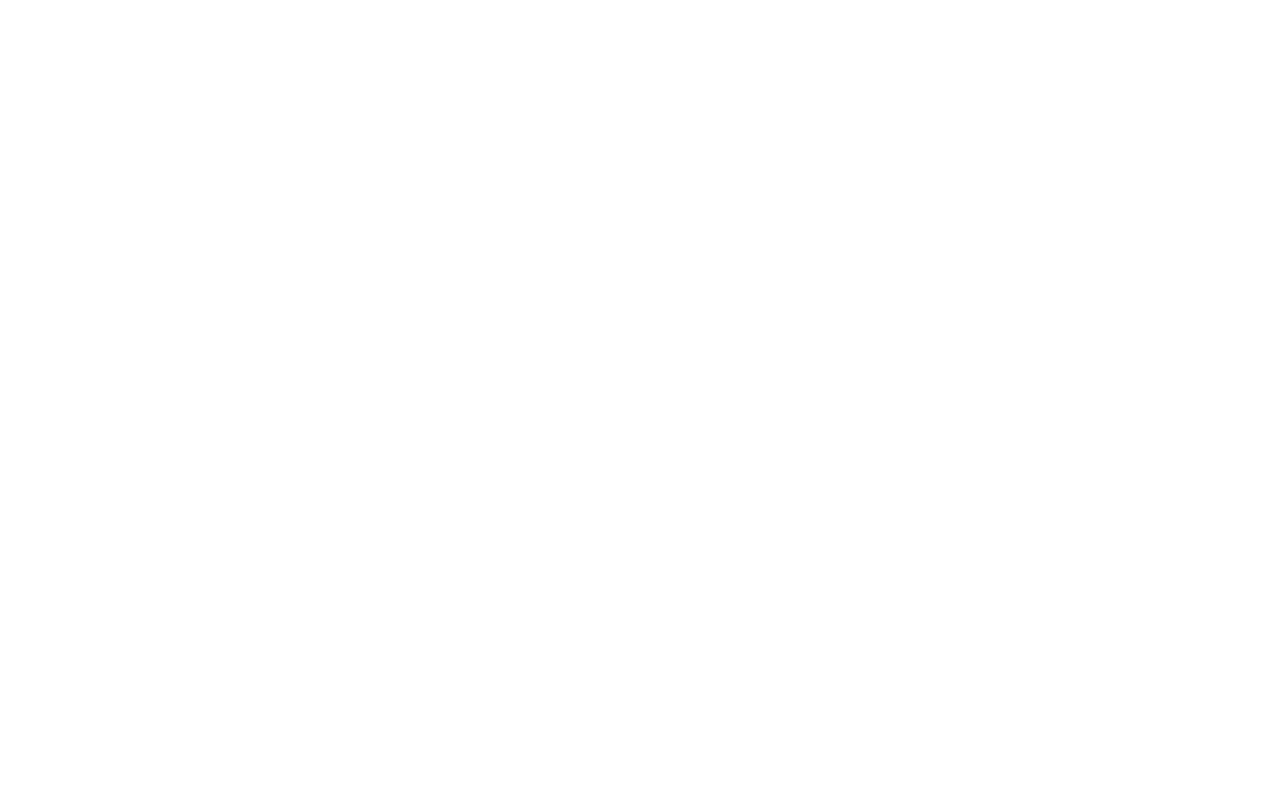
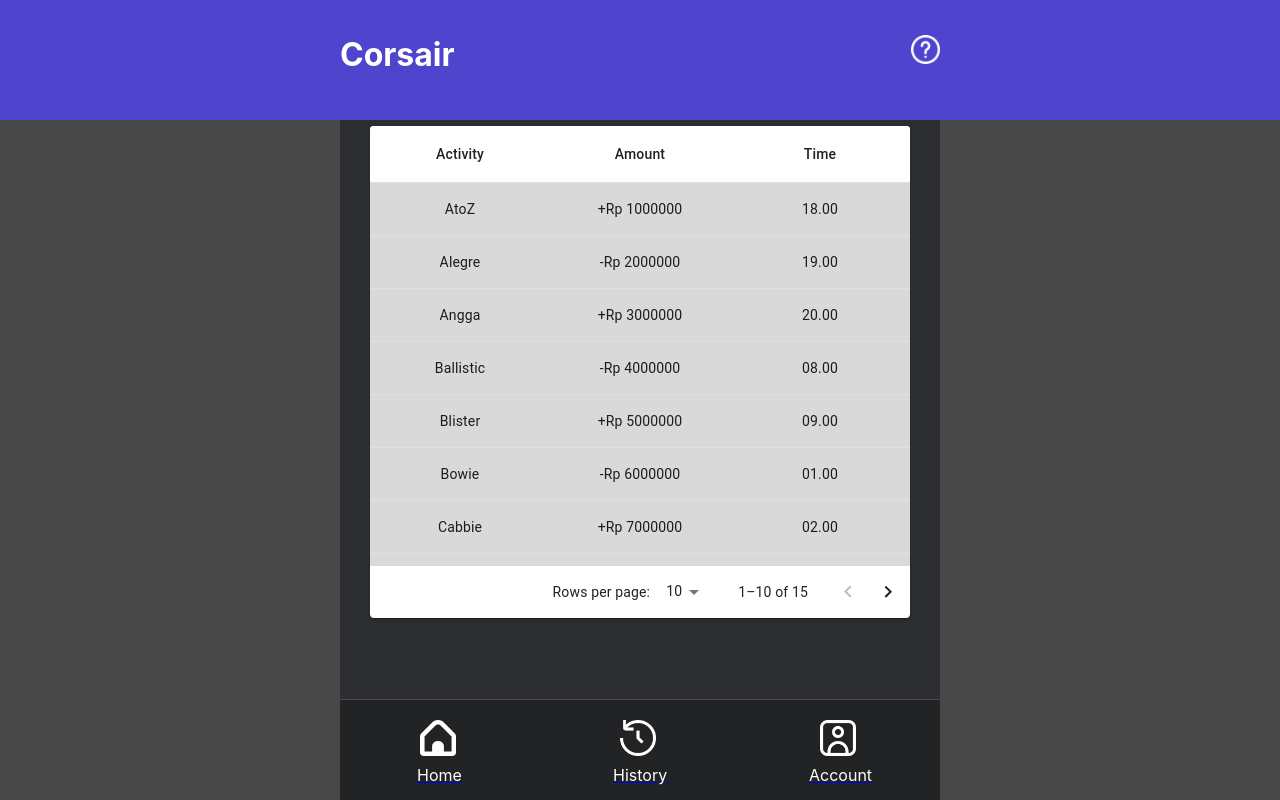
Before and after one commit to GungdeAngga/react-ta, a React (Create React App) app: page /HistoryPage in a window 1280 px wide. Before the commit this address had no page. Built offline with nearby package versions, Linux system fonts and the light colour scheme.

Commit message:
history page done

```diff
--- a/src/App.js
+++ b/src/App.js
@@ -2,6 +2,7 @@
 import "./App.css"
 import AccountPage from "./views/AccountPage";
 import AdminPage from "./views/AdminPage";
+import HistoryPage from "./views/HistoryPage";
 import HomePage from "./views/HomePage";
 import LoginPage from "./views/LoginPage";
 import RegisterPage from "./views/RegisterPage";
@@ -20,6 +21,7 @@
         <Route path="/LoginPage" element={<LoginPage />} />
         <Route path="/RegisterPage" element={<RegisterPage />} />
         <Route path="/AccountPage" element={<AccountPage />} />
+        <Route path="/HistoryPage" element={<HistoryPage />} />
         <Route path="/AdminPage" element={<AdminPage />} />
       </Routes>
     </BrowserRouter>
--- a/src/components/Footer/FooterWeb.js
+++ b/src/components/Footer/FooterWeb.js
@@ -33,7 +33,7 @@
                         <span className='caption' style={{ paddingLeft: "77px", }}>Home</span>
                     </Link>
 
-                    <Link to="/" className='btn1' >
+                    <Link to="/HistoryPage" className='btn1' >
                         <img src='./assets/time-past-free-icon-font.png' alt="History" style={style.Button} />
                         <span className='caption' style={{ paddingLeft: "73px", }}>History</span>
                     </Link>
--- /dev/null
+++ b/src/components/HistoryWeb.js
@@ -0,0 +1,149 @@
+import React from 'react'
+import Paper from '@mui/material/Paper';
+import Table from '@mui/material/Table';
+import TableBody from '@mui/material/TableBody';
+import TableCell from '@mui/material/TableCell';
+import TableContainer from '@mui/material/TableContainer';
+import TableHead from '@mui/material/TableHead';
+import TablePagination from '@mui/material/TablePagination';
+import TableRow from '@mui/material/TableRow';
+
+const style = {
+    MainContent: {
+      height: "100%",
+      display: "flex",
+      backgroundColor: "#484848",
+      minHeight: "100vh",
+    },
+    Content: {
+      background: "#2C2D30",
+      margin: "auto",
+      padding: "30px",
+      paddingTop: "50px",
+      width: "540px",
+      height: "680px",
+    },
+    list:{
+        fontSize: "30px",
+        margin: "42.5%",
+      },
+}
+
+const columns = [
+    { id: 'activity',
+      label: 'Activity',
+      minWidth: 100,
+      align: 'center',
+    },
+
+    {
+      id: 'amount',
+      label: 'Amount',
+      minWidth: 100,
+      align: 'center',
+    },
+
+    {
+      id: 'time',
+      label: 'Time',
+      minWidth: 100,
+      align: 'center',
+    },
+  ];
+
+  function createData(activity, amount, time) {
+    return { activity, amount, time };
+  }
+
+  const rows = [
+    createData('AtoZ', '+Rp 1000000', '18.00'), //kalau tf ke orang status uangnya ada tanda minus
+    createData('Alegre', '-Rp 2000000', '19.00'), //kalai di tf sama orang status uangnya ada tanda plus
+    createData('Angga', '+Rp 3000000', '20.00'),
+    createData('Ballistic', '-Rp 4000000', '08.00'),
+    createData('Blister', '+Rp 5000000', '09.00'),
+    createData('Bowie', '-Rp 6000000', '01.00'),
+    createData('Cabbie', '+Rp 7000000', '02.00'),
+    createData('Irlon', '-Rp 8000000', '03.00'),
+    createData('Mexas', '+Rp 9000000', '04.00'),
+    createData('Jars', '-Rp 10000000', '05.00'),
+    createData('France', '+Rp 20000000','06.00'),
+    createData('Desmon', '-Rp 30000000','07.00'),
+    createData('Ivan', '+Rp 40000000', '08.00'),
+    createData('Flack', '-Rp 50000000', '09.00'),
+    createData('Jakku', '+Rp 60000000', '13.00'),
+  ];
+
+export default function HistoryWeb() {
+
+    const [page, setPage] = React.useState(0);
+    const [rowsPerPage, setRowsPerPage] = React.useState(10);
+
+    const handleChangePage = (event, newPage) => {
+      setPage(newPage);
+    };
+
+    const handleChangeRowsPerPage = (event) => {
+      setRowsPerPage(+event.target.value);
+      setPage(0);
+    };
+
+  return (
+    <div style={style.MainContent}>
+        <div style={style.Content}>
+
+        <span style={style.list}>History</span>
+        <div><br/></div>
+
+        <Paper sx={{ width: '100%', overflow: 'hidden' }}>
+        <TableContainer sx={{ maxHeight: 440, background: '#D9D9D9' }}>
+            <Table stickyHeader aria-label="sticky table">
+            <TableHead>
+                <TableRow>
+                {columns.map((column) => (
+                    <TableCell
+                    key={column.id}
+                    align={column.align}
+                    style={{ minWidth: column.minWidth }}
+                    >
+                    {column.label}
+                    </TableCell>
+                ))}
+                </TableRow>
+            </TableHead>
+            <TableBody>
+                {rows
+                .slice(page * rowsPerPage, page * rowsPerPage + rowsPerPage)
+                .map((row) => {
+                    return (
+                    <TableRow hover role="checkbox" tabIndex={-1} key={row.code}>
+                        {columns.map((column) => {
+                        const value = row[column.id];
+                        return (
+                            <TableCell key={column.id} align={column.align}>
+                            {column.format && typeof value === 'number'
+                                ? column.format(value)
+                                : value}
+                            </TableCell>
+                        );
+                        })}
+                    </TableRow>
+                    );
+                })}
+            </TableBody>
+            </Table>
+        </TableContainer>
+        <TablePagination
+            rowsPerPageOptions={[10, 25, 100]}
+            component="div"
+            count={rows.length}
+            rowsPerPage={rowsPerPage}
+            page={page}
+            onPageChange={handleChangePage}
+            onRowsPerPageChange={handleChangeRowsPerPage}
+        />
+        </Paper>
+
+        </div>
+    </div>
+  )
+}
--- /dev/null
+++ b/src/views/HistoryPage.js
@@ -0,0 +1,14 @@
+import React from 'react'
+import FooterWeb from '../components/Footer/FooterWeb'
+import HeaderWeb from '../components/HeaderWeb'
+import HistoryWeb from '../components/HistoryWeb'
+
+export default function HistoryPage() {
+  return (
+    <div>
+        <HeaderWeb />
+        <HistoryWeb />
+        <FooterWeb />
+    </div>
+  )
+}
```
